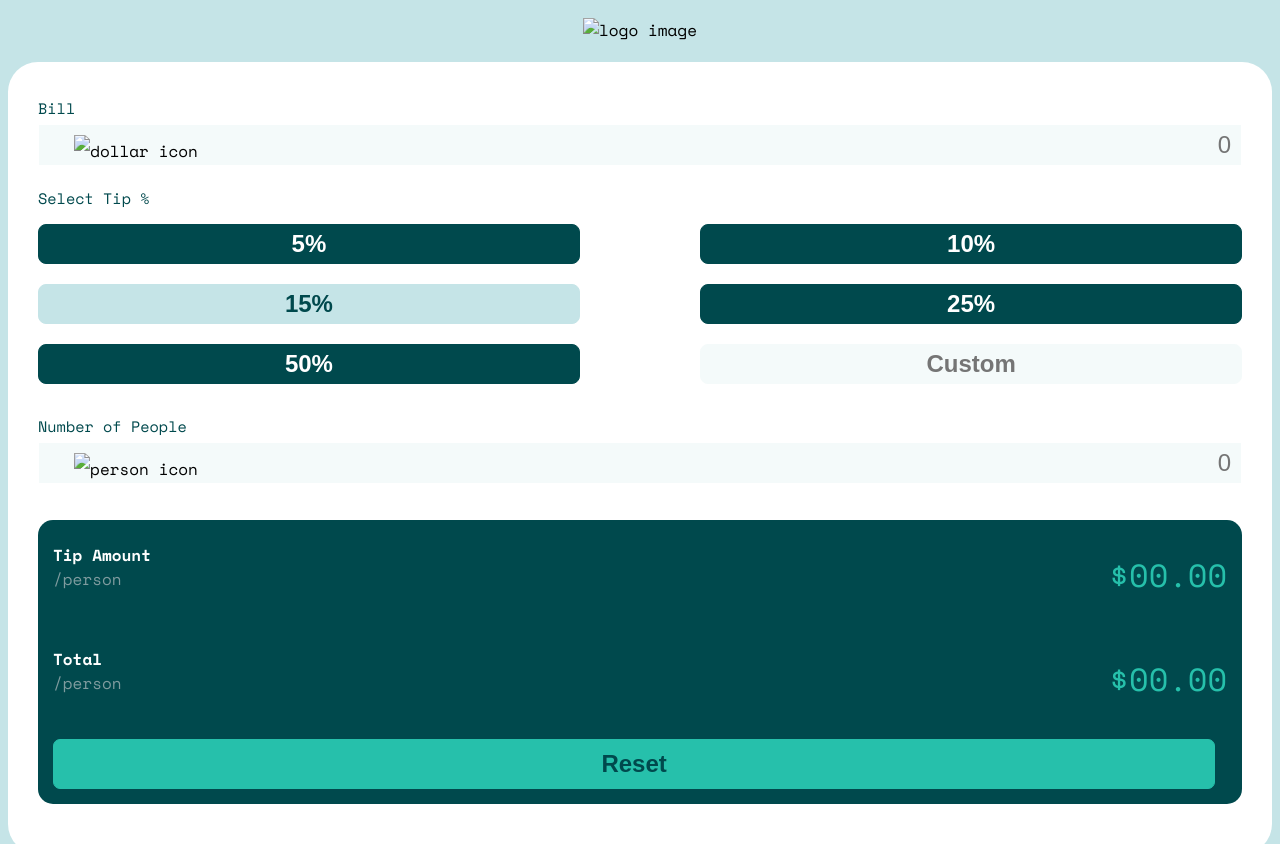
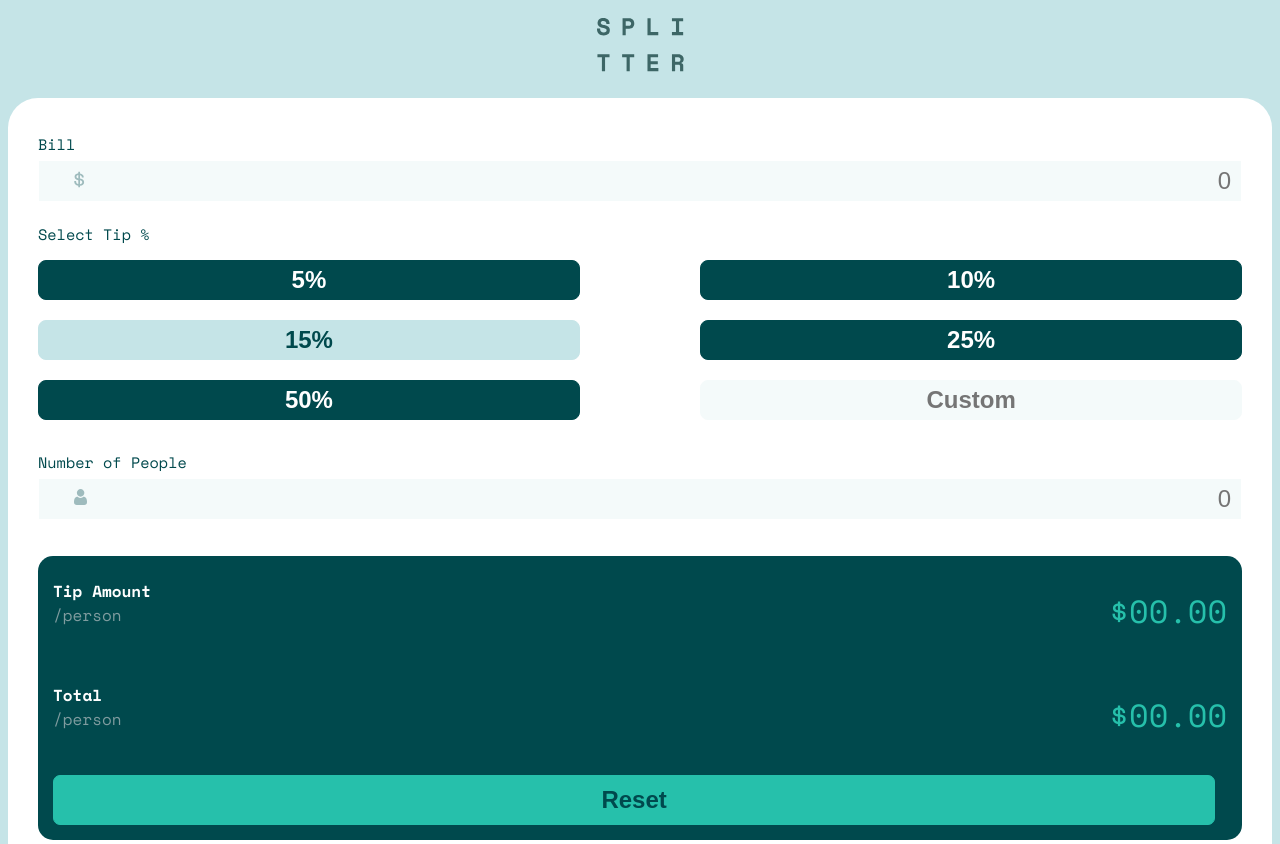
Before and after one commit to AhmedMaher015/tipCalculatorApp, a website: page index.html in a window 1280 px wide. Shown: the top 844 px of the page. Drawn offline with nearby package versions, Linux system fonts and the light colour scheme; files that its build step writes are made by us from their sources; the site is published under a folder, as on GitHub Pages, so addresses that start at the root find nothing.

Commit message:
fix imgs paths

```diff
--- a/index.html
+++ b/index.html
@@ -26,7 +26,7 @@
   </head>
   <body>
     <header>
-      <img class="logo" src="/images/logo.svg" alt="logo image" />
+      <img class="logo" src="./images/logo.svg" alt="logo image" />
     </header>
     <main>
       <div class="components">
@@ -39,7 +39,7 @@
             placeholder="0"
             onfocus="clearInput(this)"
           />
-          <img src="/images/icon-dollar.svg" alt="dollar icon" />
+          <img src="./images/icon-dollar.svg" alt="dollar icon" />
         </div>
         <p class="bill-error"></p>
 
@@ -69,7 +69,7 @@
             class="people-number-value"
             onfocus="clearInput(this)"
           />
-          <img src="/images/icon-person.svg" alt="person icon" />
+          <img src="./images/icon-person.svg" alt="person icon" />
         </div>
         <p class="people-number-error"></p>
       </div>
```
